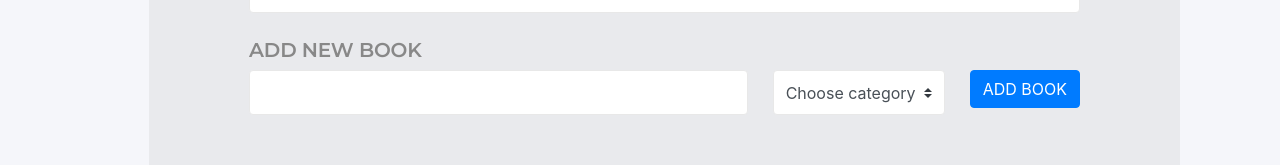
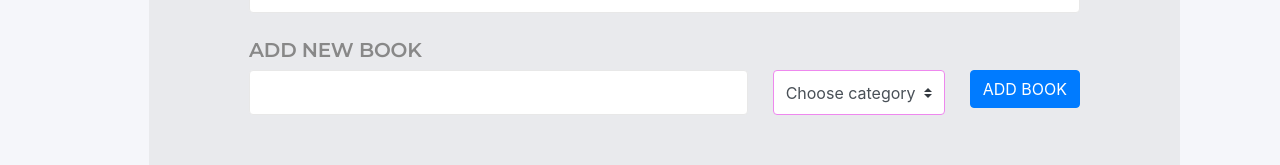
Before and after one commit to imhilla/Bookstore, a React (Create React App) app: page / in a window 1280 px wide. Shown: the part 616-781 px from the top of the page. Built offline with nearby package versions, Linux system fonts and the light colour scheme.

Commit message:
fix color hex code

```diff
--- a/src/App.css
+++ b/src/App.css
@@ -26,7 +26,7 @@
   justify-content: space-between;
   width: 100%;
   height: 95px;
-  background-color: #ffffff;
+  background-color: #fff;
 }
 
 .second-panel {
@@ -99,7 +99,7 @@
   height: 170px;
   border-radius: 4px;
   border: solid 1px #e8e8e8;
-  background-color: #ffffff;
+  background-color: #fff;
   margin: 15px 100px;
   padding-left: 30px;
   justify-content: space-between;
@@ -207,7 +207,7 @@
   height: 45px;
   border-radius: 4px;
   border: solid 1px #e8e8e8;
-  background-color: #ffffff;
+  background-color: #fff;
   width: 100%;
 }
 
@@ -227,14 +227,14 @@
   font-style: normal;
   line-height: normal;
   letter-spacing: -0.18px;
-  color: #888888;
+  color: #888;
 }
 
 .custom-select {
   height: 45px;
   border-radius: 4px;
-  border: solid 1px #e8e8e8;
-  background-color: #ffffff;
+  border: solid 1px #e8e;
+  background-color: #fff;
 }
 
 .addContainer {
@@ -303,7 +303,7 @@
   width: 50px;
   height: 50px;
   border-radius: 100%;
-  background-color: #ffffff;
+  background-color: #fff;
 }
 
 .active-border {
```
